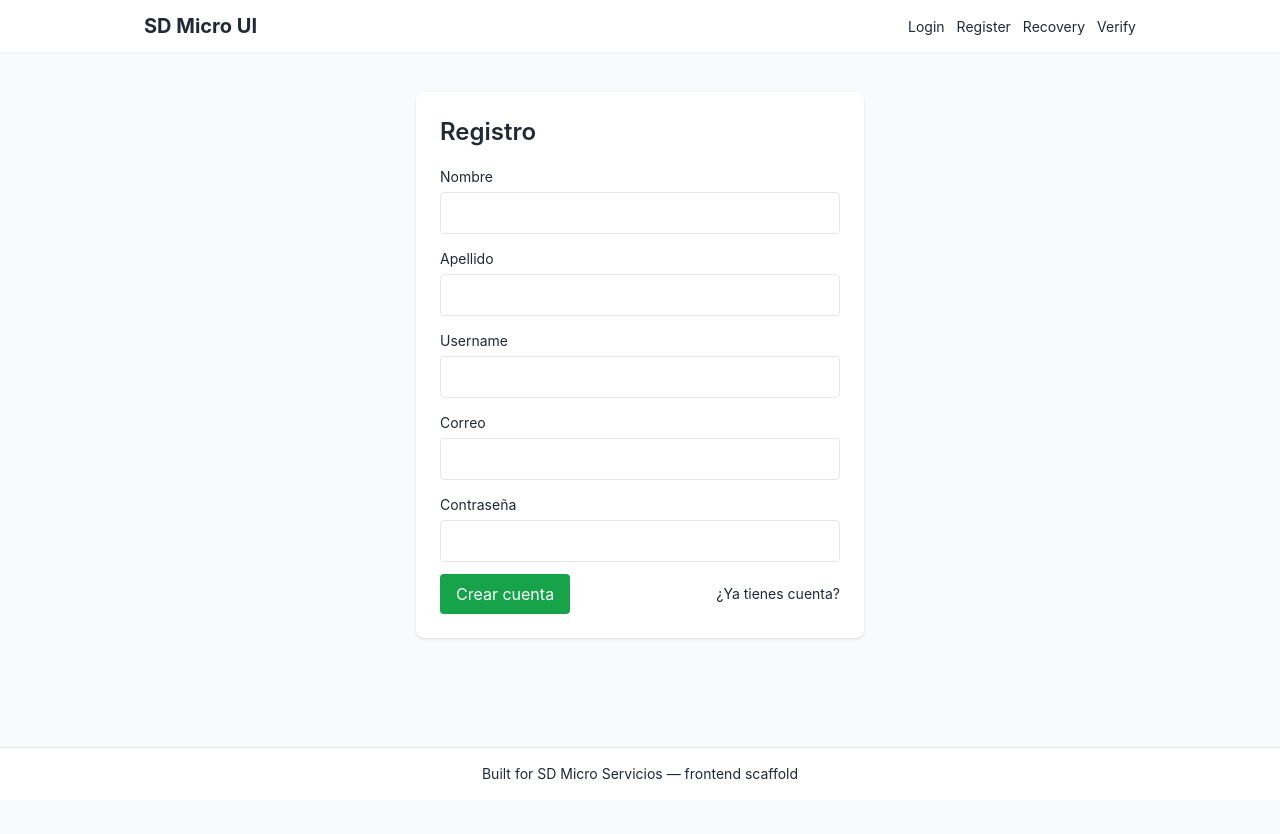
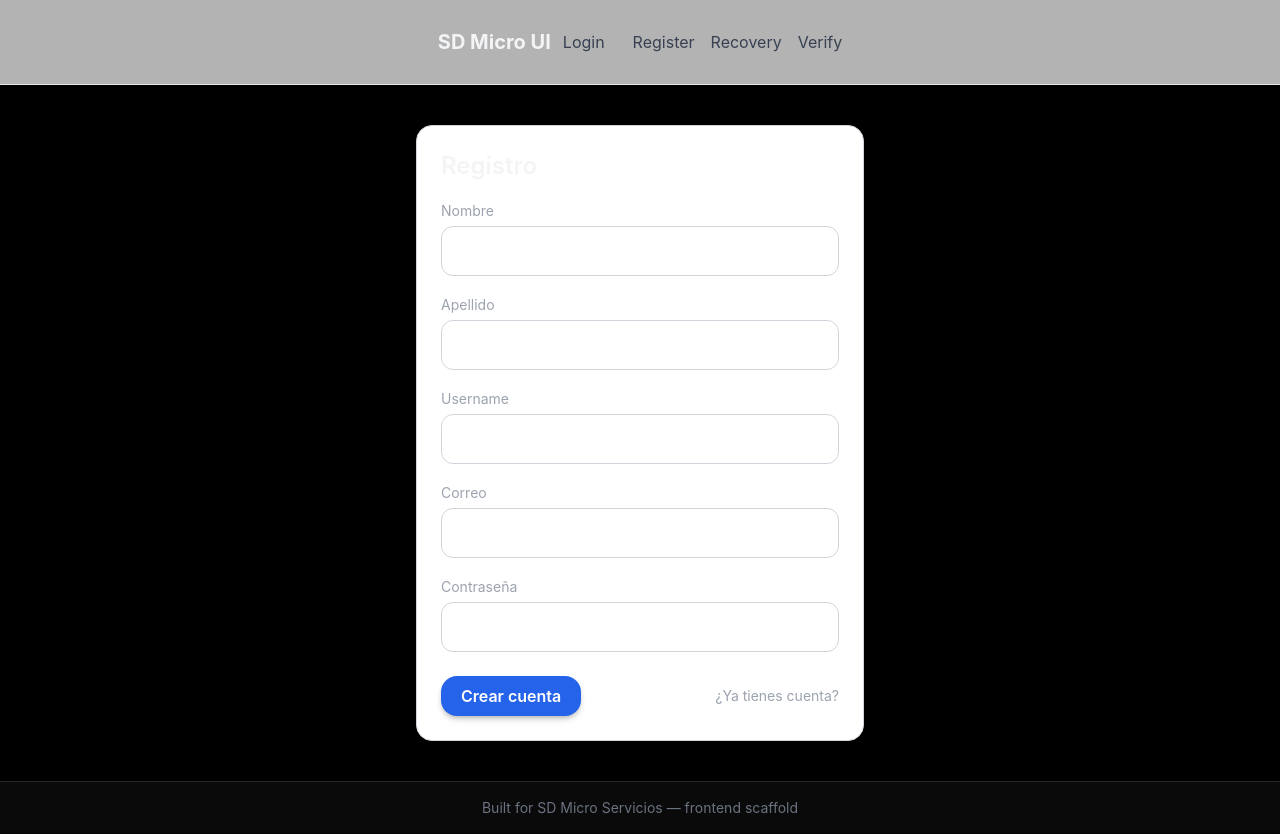
Before and after one commit to TheShac/SD-Micro-Servicios, a React (Vite) app in the folder Frontend/: page /register in a window 1280 px wide. Before the commit the page ends 800 px from the top, so only its background shows below. Built offline with nearby package versions, Linux system fonts and the light colour scheme.

Commit message:
nuevo diseño oscuro
se cambio a un diseño oscuro

```diff
--- a/Frontend/src/App.jsx
+++ b/Frontend/src/App.jsx
@@ -9,20 +9,28 @@ export default function App(){
   const isLoggedIn = !!localStorage.getItem('user')
 
   return (
-    <div className='min-h-screen flex flex-col'>
-      <nav className='bg-white shadow-sm'>
+    <div className='min-h-screen flex flex-col bg-black text-gray-200'>
+
+      {/* NAVBAR OSCURO */}
+      <nav className='navbar'>
         <div className='max-w-5xl mx-auto px-4 py-3 flex items-center justify-between'>
-          <Link to='/' className='font-bold text-xl'>SD Micro UI</Link>
-          <div className='space-x-3'>
-            <Link to='/login' className='text-sm'>Login</Link>
-            <Link to='/register' className='text-sm'>Register</Link>
-            <Link to='/recovery' className='text-sm'>Recovery</Link>
-            <Link to='/verification' className='text-sm'>Verify</Link>
-            {isLoggedIn && <Link to='/dashboard' className='text-sm'>Dashboard</Link>}
+          <Link to='/' className='text-xl font-bold text-gray-100 hover:text-white transition'>
+            SD Micro UI
+          </Link>
+
+          <div className='space-x-4 flex items-center'>
+            <Link to='/login' className='nav-item'>Login</Link>
+            <Link to='/register' className='nav-item'>Register</Link>
+            <Link to='/recovery' className='nav-item'>Recovery</Link>
+            <Link to='/verification' className='nav-item'>Verify</Link>
+            {isLoggedIn && (
+              <Link to='/dashboard' className='nav-item'>Dashboard</Link>
+            )}
           </div>
         </div>
       </nav>
 
+      {/* CONTENIDO */}
       <main className='flex-1 max-w-4xl mx-auto px-4 py-10 w-full'>
         <Routes>
           <Route path='/' element={<Navigate to='/login' />} />
@@ -35,9 +43,13 @@ export default function App(){
         </Routes>
       </main>
 
-      <footer className='bg-white border-t py-4'>
-        <div className='max-w-4xl mx-auto px-4 text-sm text-center'>Built for SD Micro Servicios — frontend scaffold</div>
+      {/* FOOTER OSCURO */}
+      <footer className='bg-neutral-950 border-t border-neutral-800 py-4'>
+        <div className='max-w-4xl mx-auto px-4 text-sm text-center text-gray-500'>
+          Built for SD Micro Servicios — frontend scaffold
+        </div>
       </footer>
+
     </div>
   )
 }
--- a/Frontend/src/index.css
+++ b/Frontend/src/index.css
@@ -3,4 +3,195 @@
 @tailwind utilities;
 
 html, body, #root { height: 100%; }
-body { @apply bg-gray-50 text-gray-800; font-family: Inter, sans-serif; }
+
+body {
+  @apply bg-black text-gray-200;
+  font-family: Inter, sans-serif;
+}
+
+/* Containers */
+.card {
+  @apply bg-neutral-900 rounded-2xl shadow-xl p-6 border border-neutral-800;
+}
+
+/* Buttons */
+.btn {
+  @apply bg-neutral-800 hover:bg-neutral-700 text-gray-200 font-medium py-2 px-4 rounded-xl transition-all duration-200;
+}
+
+/* Inputs */
+.input {
+  @apply bg-neutral-900 border border-neutral-700 rounded-xl text-gray-200 p-2 focus:ring-2 focus:ring-gray-500;
+}
+
+/* Headers */
+h1, h2, h3, h4 {
+  @apply text-gray-100 font-semibold;
+}
+
+/* Links */
+a {
+  @apply text-gray-300 hover:text-white transition-colors;
+}
+/* Enhanced harmony across components */
+
+/* Unified Button Styles */
+.btn-primary {
+  @apply bg-gray-800 hover:bg-gray-700 text-white font-semibold py-2 px-5 rounded-2xl shadow-md shadow-black/20 transition-all duration-200;
+}
+
+.btn-secondary {
+  @apply bg-neutral-700 hover:bg-neutral-600 text-gray-200 font-medium py-2 px-4 rounded-2xl transition-all duration-200;
+}
+
+.btn-danger {
+  @apply bg-red-700 hover:bg-red-600 text-white font-semibold py-2 px-4 rounded-2xl transition-all duration-200;
+}
+
+/* Harmonized Card */
+.card {
+  @apply bg-neutral-900/90 rounded-2xl shadow-xl shadow-black/30 border border-neutral-800 p-6 backdrop-blur;
+}
+
+/* Inputs unified */
+.input {
+  @apply bg-neutral-900 border border-neutral-700 rounded-xl text-gray-200 p-3 focus:ring-2 focus:ring-gray-500 placeholder-gray-500;
+}
+
+/* Navbar */
+.navbar {
+  @apply w-full bg-neutral-950/80 backdrop-blur shadow-lg shadow-black/40 flex items-center justify-between px-6 py-4 border-b border-neutral-800;
+}
+
+.nav-item {
+  @apply text-gray-300 hover:text-white mx-3 transition-colors;
+}
+
+/* Modern Titles */
+h1 {
+  @apply text-4xl font-bold text-white;
+}
+h2 {
+  @apply text-3xl font-semibold text-gray-100;
+}
+h3 {
+  @apply text-2xl font-semibold text-gray-200;
+}
+
+/* Containers */
+.section {
+  @apply p-6 md:p-10 bg-neutral-950/60 rounded-3xl shadow-inner shadow-black/20;
+}
+
+/* ============================================================
+    🌗 AUTO DARK/LIGHT MODE
+   ============================================================ */
+@media (prefers-color-scheme: light) {
+  body {
+    @apply bg-gray-50 text-gray-800;
+  }
+
+  .card {
+    @apply bg-white text-gray-800 border-gray-300 shadow-xl;
+  }
+
+  .input {
+    @apply bg-white text-gray-800 border-gray-300;
+  }
+
+  .btn-primary {
+    @apply bg-blue-600 text-white hover:bg-blue-700;
+  }
+
+  .navbar {
+    @apply bg-white/70 backdrop-blur border-gray-200 shadow-md;
+  }
+
+  .nav-item {
+    @apply text-gray-700 hover:text-black;
+  }
+}
+/* ============================================================
+    ✨ INPUT HOVER + FEEDBACK
+   ============================================================ */
+.input {
+  transition: all 0.25s ease;
+}
+
+.input:hover {
+  border-color: rgb(160,160,160);
+}
+
+.input:focus {
+  transform: scale(1.01);
+}
+
+/* ============================================================
+    🪟 CARD ANIMADA PREMIUM
+   ============================================================ */
+.card {
+  transition: all 0.35s ease;
+}
+
+.card:hover {
+  transform: translateY(-3px);
+  box-shadow: 0 8px 30px rgba(0,0,0,0.45);
+}
+
+/* ============================================================
+    🟦 BOTONES PREMIUM (MICROINTERACCIONES)
+   ============================================================ */
+.btn-primary,
+.btn,
+.btn-secondary,
+.btn-danger {
+  transition: all 0.25s ease;
+  transform-origin: center;
+}
+
+.btn-primary:hover,
+.btn:hover,
+.btn-secondary:hover,
+.btn-danger:hover {
+  transform: scale(1.04);
+  box-shadow: 0 0 12px rgba(180, 180, 255, 0.25);
+}
+
+.btn-primary:active,
+.btn:active,
+.btn-secondary:active,
+.btn-danger:active {
+  transform: scale(0.96);
+}
+
+/* ============================================================
+    🌟 NAVBAR HOVER + GLOW SUAVE
+   ============================================================ */
+.nav-item {
+  position: relative;
+}
+
+.nav-item:hover {
+  text-shadow: 0 0 6px rgba(255,255,255,0.4);
+}
+
+/* ============================================================
+    🎚 SUAVIZADO GLOBAL INTELIGENTE (SIN PARPADEOS)
+   ============================================================ */
+
+html, body {
+  transition: background-color 0.25s ease, color 0.25s ease;
+}
+
+button, input, .card, .btn, .navbar, .nav-item {
+  transition: background-color 0.25s ease,
+              color 0.25s ease,
+              border-color 0.25s ease,
+              box-shadow 0.25s ease,
+              transform 0.25s ease;
+}
+
+/* IMPORTANTE:
+   NO aplicar transform/background/color a todos los elementos (*)
+   Esto elimina completamente el parpadeo entre rutas.
+*/
--- a/Frontend/src/pages/Login.jsx
+++ b/Frontend/src/pages/Login.jsx
@@ -23,23 +23,58 @@ export default function Login(){
   }
 
   return (
-    <motion.div initial={{opacity:0,y:8}} animate={{opacity:1,y:0}} className='max-w-md mx-auto bg-white p-6 rounded-lg shadow'>
-      <h2 className='text-2xl font-semibold mb-4'>Iniciar sesión</h2>
-      {msg && <div className='bg-red-100 text-red-800 px-3 py-2 rounded mb-3'>{msg}</div>}
-      <form onSubmit={submit} className='space-y-3 mt-3'>
+    <motion.div
+      initial={{ opacity:0, y:8 }}
+      animate={{ opacity:1, y:0 }}
+      className='card max-w-md mx-auto'
+    >
+      <h2 className='text-2xl font-semibold mb-4 text-gray-100'>Iniciar sesión</h2>
+
+      {msg && (
+        <div className='bg-red-900/30 text-red-300 px-3 py-2 rounded mb-3 border border-red-700'>
+          {msg}
+        </div>
+      )}
+
+      <form onSubmit={submit} className='space-y-4 mt-3'>
+
         <div>
-          <label className='text-sm'>Correo electronico o Nombre de usuario</label>
-          <input required value={identifier} onChange={e=>setIdentifier(e.target.value)} className='w-full mt-1 p-2 border rounded' placeholder='Email/Username
-          ' />
+          <label className='text-sm text-gray-400'>
+            Correo electrónico o Nombre de usuario
+          </label>
+          <input
+            required
+            value={identifier}
+            onChange={e=>setIdentifier(e.target.value)}
+            className='input w-full mt-1'
+            placeholder='Email / Username'
+          />
         </div>
+
         <div>
-          <label className='text-sm'>Contraseña</label>
-          <input type='password' required value={password} onChange={e=>setPassword(e.target.value)} className='w-full mt-1 p-2 border rounded' />
+          <label className='text-sm text-gray-400'>Contraseña</label>
+          <input
+            type='password'
+            required
+            value={password}
+            onChange={e=>setPassword(e.target.value)}
+            className='input w-full mt-1'
+          />
         </div>
-        <div className='flex items-center justify-between'>
-          <button className='bg-blue-600 text-white px-4 py-2 rounded'>Entrar</button>
-          <a className='text-sm' href='/recovery'>¿Olvidaste tu contraseña?</a>
+
+        <div className='flex items-center justify-between pt-2'>
+          <button className='btn-primary'>
+            Entrar
+          </button>
+
+          <a
+            className='text-sm text-gray-400 hover:text-gray-200 transition'
+            href='/recovery'
+          >
+            ¿Olvidaste tu contraseña?
+          </a>
         </div>
+
       </form>
     </motion.div>
   );
--- a/Frontend/src/pages/Register.jsx
+++ b/Frontend/src/pages/Register.jsx
@@ -5,7 +5,6 @@ import { motion } from 'framer-motion'
 export default function Register(){
   const [form, setForm] = useState({ nombre:'', apellido:'', username:'', email:'', password:'' })
   const [msg, setMsg] = useState('')
-
   const [isError, setIsError] = useState(false)
 
   const handleChange = e => setForm({ ...form, [e.target.name]: e.target.value })
@@ -24,39 +23,100 @@ export default function Register(){
   }
 
   return (
-    <motion.div initial={{opacity:0,y:8}} animate={{opacity:1,y:0}} className='max-w-md mx-auto bg-white p-6 rounded-lg shadow'>
-      <h2 className='text-2xl font-semibold mb-4'>Registro</h2>
+    <motion.div
+      initial={{opacity:0,y:8}}
+      animate={{opacity:1,y:0}}
+      className='card max-w-md mx-auto'
+    >
+      <h2 className='text-2xl font-semibold mb-4 text-gray-100'>
+        Registro
+      </h2>
+
       {msg && (
-          <div className={`px-3 py-2 rounded mb-3 ${isError ? 'bg-red-100 text-red-800' : 'bg-green-100 text-green-800'}`}>
-              {msg}
-          </div>
+        <div
+          className={`px-3 py-2 rounded mb-3 border ${
+            isError
+              ? 'bg-red-900/30 text-red-300 border-red-700'
+              : 'bg-green-900/20 text-green-300 border-green-700'
+          }`}
+        >
+          {msg}
+        </div>
       )}
-      <form onSubmit={submit} className='space-y-3 mt-3'>
+
+      <form onSubmit={submit} className='space-y-4 mt-3'>
+
         <div>
-          <label className='text-sm'>Nombre</label>
-          <input name='nombre' required value={form.nombre} onChange={handleChange} className='w-full mt-1 p-2 border rounded' />
+          <label className='text-sm text-gray-400'>Nombre</label>
+          <input
+            name='nombre'
+            required
+            value={form.nombre}
+            onChange={handleChange}
+            className='input w-full mt-1'
+          />
         </div>
+
         <div>
-          <label className='text-sm'>Apellido</label>
-          <input name='apellido' required value={form.apellido} onChange={handleChange} className='w-full mt-1 p-2 border rounded' />
+          <label className='text-sm text-gray-400'>Apellido</label>
+          <input
+            name='apellido'
+            required
+            value={form.apellido}
+            onChange={handleChange}
+            className='input w-full mt-1'
+          />
         </div>
+
         <div>
-          <label className='text-sm'>Username</label>
-          <input name='username' required value={form.username} onChange={handleChange} className='w-full mt-1 p-2 border rounded' />
+          <label className='text-sm text-gray-400'>Username</label>
+          <input
+            name='username'
+            required
+            value={form.username}
+            onChange={handleChange}
+            className='input w-full mt-1'
+          />
         </div>
+
         <div>
-            <label className='text-sm'>Correo</label>
-            <input type='email' name='email' required value={form.email} onChange={handleChange} className='w-full mt-1 p-2 border rounded' />
+          <label className='text-sm text-gray-400'>Correo</label>
+          <input
+            type='email'
+            name='email'
+            required
+            value={form.email}
+            onChange={handleChange}
+            className='input w-full mt-1'
+          />
         </div>
+
         <div>
-            <label className='text-sm'>Contraseña</label>
-            <input type='password' name='password' required value={form.password} onChange={handleChange} className='w-full mt-1 p-2 border rounded' />
+          <label className='text-sm text-gray-400'>Contraseña</label>
+          <input
+            type='password'
+            name='password'
+            required
+            value={form.password}
+            onChange={handleChange}
+            className='input w-full mt-1'
+          />
         </div>
-        <div className='flex items-center justify-between'>
-          <button className='bg-green-600 text-white px-4 py-2 rounded'>Crear cuenta</button>
-          <a className='text-sm' href='/login'>¿Ya tienes cuenta?</a>
+
+        <div className='flex items-center justify-between pt-2'>
+          <button className='btn-primary'>
+            Crear cuenta
+          </button>
+
+          <a
+            href='/login'
+            className='text-sm text-gray-400 hover:text-gray-200 transition'
+          >
+            ¿Ya tienes cuenta?
+          </a>
         </div>
+
       </form>
     </motion.div>
-  );
+  )
 }
--- a/Frontend/src/pages/Verification.jsx
+++ b/Frontend/src/pages/Verification.jsx
@@ -33,58 +33,81 @@ export default function Verification(){
     setIsError(false);
 
     try{
-      // Paso 2: Enviamos el email (guardado del paso 1) y el código (token)
       const data = await post(`${API_URL}/verify-email`, { email, token: code })
       setMsg(data.message || 'Correo verificado. Redirigiendo a Login...')
-      // Aquí podrías añadir un navigate('/login')
     }catch(err){
       setIsError(true);
       setMsg(err.data?.message || 'Error al verificar')
     }
   }
 
-    const msgClass = isError ? 'bg-red-100 text-red-800' : 'bg-green-100 text-green-800';
+  const msgClass = isError
+    ? 'bg-red-900/30 text-red-300 border border-red-700'
+    : 'bg-green-900/20 text-green-300 border border-green-700';
 
   return (
-    <motion.div initial={{opacity:0,y:8}} animate={{opacity:1,y:0}} className='max-w-md mx-auto bg-white p-6 rounded-lg shadow'>
-      <h2 className='text-2xl font-semibold mb-4'>Verificación de correo</h2>
-      {msg && <div className={`px-3 py-2 rounded mb-3 ${msgClass}`}>{msg}</div>}
-      {step===1 ? (
-        <form onSubmit={send} className='space-y-3 mt-3'>
+    <motion.div
+      initial={{opacity:0, y:8}}
+      animate={{opacity:1, y:0}}
+      className='card max-w-md mx-auto'
+    >
+      <h2 className='text-2xl font-semibold mb-4 text-gray-100'>
+        Verificación de correo
+      </h2>
+
+      {msg && (
+        <div className={`px-3 py-2 rounded mb-3 ${msgClass}`}>
+          {msg}
+        </div>
+      )}
+
+      {step === 1 ? (
+        <form onSubmit={send} className='space-y-4 mt-3'>
           <div>
-            <label className='text-sm'>Correo</label>
+            <label className='text-sm text-gray-400'>Correo</label>
             <input
               type='email'
               required
               value={email}
               onChange={handleEmailChange}
-                className='w-full mt-1 p-2 border rounded'
+              className='input w-full mt-1'
             />
           </div>
-          <div className='flex justify-end'>
-            <button className='bg-blue-600 text-white px-4 py-2 rounded'>Enviar código</button>
+
+          <div className='flex justify-end pt-2'>
+            <button className='btn-primary'>
+              Enviar código
+            </button>
           </div>
         </form>
       ) : (
-        <form onSubmit={verify} className='space-y-3 mt-3'>
-            <p className='text-sm text-gray-600'>Ingresa el código de 6 dígitos enviado a: <strong>{email}</strong></p>
+        <form onSubmit={verify} className='space-y-4 mt-3'>
+
+          <p className='text-sm text-gray-400'>
+            Ingresa el código de 6 dígitos enviado a: <strong className='text-gray-200'>{email}</strong>
+          </p>
+
           <div>
-            <label className='text-sm'>Código de 6 dígitos</label>
+            <label className='text-sm text-gray-400'>Código de 6 dígitos</label>
             <input
               required
               value={code}
               onChange={handleCodeChange}
-                type="text"
-                maxLength="6"
-                inputMode="numeric"
-                className='w-full mt-1 p-2 border rounded'
+              type='text'
+              maxLength='6'
+              inputMode='numeric'
+              className='input w-full mt-1 text-center tracking-widest'
             />
           </div>
-          <div className='flex justify-end'>
-            <button className='bg-green-600 text-white px-4 py-2 rounded'>Verificar</button>
+
+          <div className='flex justify-end pt-2'>
+            <button className='btn-primary'>
+              Verificar
+            </button>
           </div>
+
         </form>
       )}
     </motion.div>
-  );
+  )
 }
```
Also changed, not shown: Frontend/src/pages/Dashboard.jsx (+35 -22 lines), Frontend/src/pages/Recovery.jsx (+47 -18 lines), 1 other file (tests, documents, lock files or other folders). Lines whose indentation alone changed are shown as unchanged.
